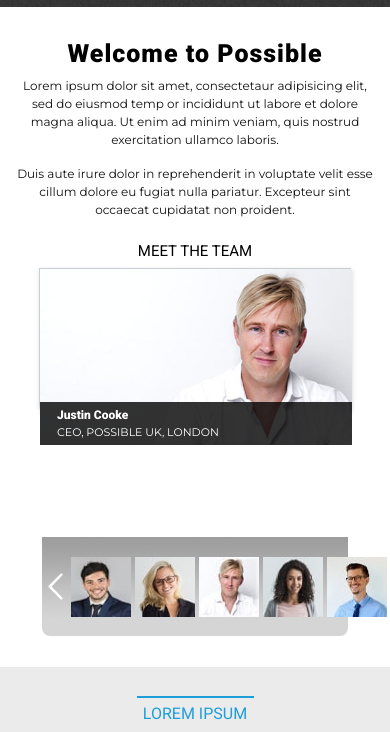
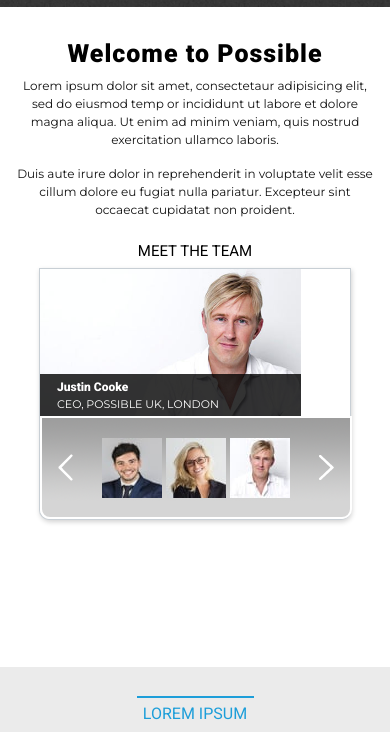
Before and after one commit to Dominik-Zajac/HTML..-..Possible, a website: page src/index.html in a window 390 px wide. Shown: the part 85-817 px from the top of the page. Drawn offline with nearby package versions, Linux system fonts and the light colour scheme; files that its build step writes are made by us from their sources.

Commit message:
Add media queries to gallery-slider

```diff
--- a/src/index.html
+++ b/src/index.html
@@ -192,7 +192,7 @@
                                             <img src="./img/avatar3-min.jpg" alt="Justin Cooke miniature photo"
                                                 class="miniature-img">
                                         </div>
-                                        <div class="miniature-box">
+                                        <!-- <div class="miniature-box">
                                             <img src="./img/avatar4-min.jpg" alt="Vanessa Jefferson miniature photo"
                                                 class="miniature-img">
                                         </div>
@@ -203,7 +203,7 @@
                                         <div class="miniature-box">
                                             <img src="./img/avatar6-min.jpg" alt="Angelina Turner miniature photo"
                                                 class="miniature-img">
-                                        </div>
+                                        </div> -->
                                         <!-- <div class="miniature-box">
                                             <img src="./img/avatar7-min.jpg" alt="Steven Roberts miniature photo"
                                                 class="miniature-img">
--- a/src/sass/sections/_main-wrapper.scss
+++ b/src/sass/sections/_main-wrapper.scss
@@ -137,8 +137,6 @@
                         border: none;
                         outline: none;
                         background-color: inherit;
-
-                        .arrow-image {}
                     }
                 }
             }
@@ -162,7 +160,7 @@
                 }
 
                 .gallery-slider {
-                    // display: none;
+                    display: none;
                 }
             }
         }
@@ -241,15 +239,20 @@
 
                 .gallery-container {
                     max-width: 80vw;
-                    max-height: 147px;
+                    max-height: 550px;
+
+                    .gallery-package {
+                        @include size(473px, 147px);
+                    }
 
                     // Big image
                     .images-container {
-                        @include size(80vw, 100%);
+                        @include size(80vw, 147px);
 
                         .big-image {
                             width: 100%;
-                            height: auto;
+                            height: 147px;
+
                         }
 
                         .title-image {
@@ -260,34 +263,7 @@
 
                     // Miniatures gallery
                     .gallery-slider {
-                        display: flex;
-                        align-items: center;
-                        justify-content: space-around;
-                        max-width: 475px;
-                        max-height: 103px;
-                        border: 2px solid $main-color;
-                        border-bottom-left-radius: 10px;
-                        border-bottom-right-radius: 10px;
-                        background: url("../../img/background-slider.png") repeat center;
-
-                        .slider-miniatures_img {
-                            display: flex;
-                            justify-content: space-between;
-
-                            .miniature-img {
-                                @include size(60px, 60px);
-
-                                margin: 22px 2px;
-                            }
-                        }
-
-                        .arrow-btn {
-                            border: none;
-                            outline: none;
-                            background-color: inherit;
-
-                            .arrow-image {}
-                        }
+                        width: 80vw;
                     }
                 }
             }
```
